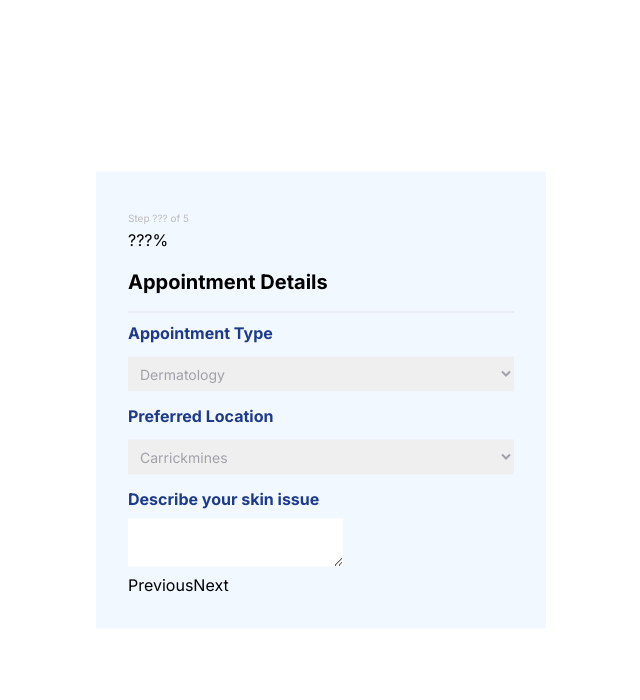
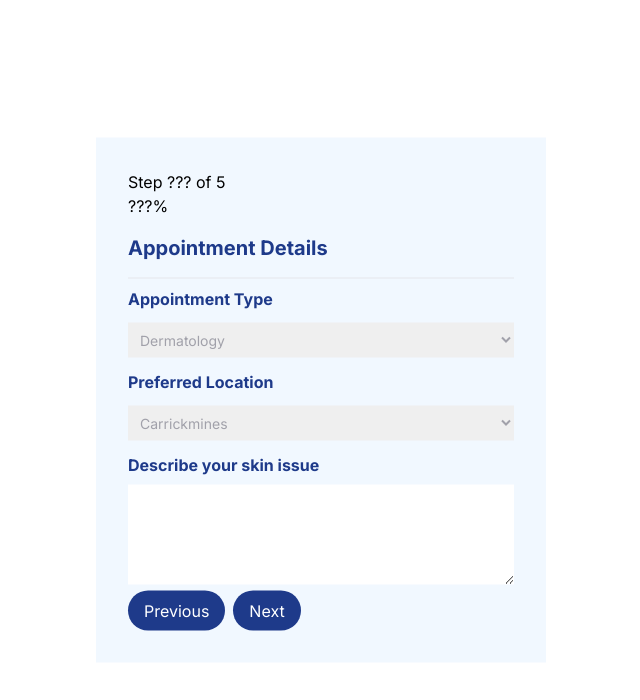
Before and after one commit to DylBrad/multistep-booking-wizard, a Next.js app: page / in a window 1280 px wide. Shown: the top 700 px of the page, without its empty margins (319-959 px from the left). Built offline with nearby package versions, Linux system fonts and the light colour scheme.

Commit message:
Style AppointmentDetail component

```diff
--- a/src/app/components/AppointmentDetails.js
+++ b/src/app/components/AppointmentDetails.js
@@ -1,11 +1,13 @@
+import FormHeader from './form/FormHeader';
 import InputLabel from './form/InputLabel';
 import InputSelect from './form/InputSelect';
+import Button from './form/Button';
 
 const AppointmentDetails = () => {
   return (
     <>
-      <h2 className="font-bold	text-xl	my-4">Appointment Details</h2>
-      <span className="w-full border-t-[1px]"></span>
+      <FormHeader>Appointment Details</FormHeader>
+      <hr className="w-full border-t-[1px]"></hr>
       <div className="dropdown">
         <InputLabel>Appointment Type</InputLabel>
         <InputSelect
@@ -20,11 +22,11 @@ const AppointmentDetails = () => {
       </div>
       <div className="textarea">
         <InputLabel>Describe your skin issue</InputLabel>
-        <textarea />
+        <textarea className="w-full h-[100px]" />
       </div>
       <div>
-        <button>Previous</button>
-        <button>Next</button>
+        <Button>Previous</Button>
+        <Button>Next</Button>
       </div>
     </>
   );
--- a/src/app/components/Consent.js
+++ b/src/app/components/Consent.js
@@ -2,7 +2,7 @@ const Consent = () => {
   return (
     <>
       <h2>Consent</h2>
-      <span className="divider"></span>
+      <hr className="divider"></hr>
 
       <input type="checkbox"></input>
       <p>
--- a/src/app/components/GpDetails.js
+++ b/src/app/components/GpDetails.js
@@ -2,7 +2,7 @@ const GpDetails = () => {
   return (
     <>
       <h2>GP Contact Details</h2>
-      <span className="divider"></span>
+      <hr className="divider"></hr>
       <div>
         <h3>GP Name</h3>
         <label>First</label>
--- a/src/app/components/PatientAddress.js
+++ b/src/app/components/PatientAddress.js
@@ -2,7 +2,7 @@ const PatientAddress = () => {
   return (
     <>
       <h2>Patient Address</h2>
-      <span className="divider"></span>
+      <hr className="divider"></hr>
 
       <h3>Address</h3>
       <input></input>
--- a/src/app/components/PatientDetails.js
+++ b/src/app/components/PatientDetails.js
@@ -2,7 +2,7 @@ const PatientDetails = () => {
   return (
     <>
       <h2>Patient Contact Details</h2>
-      <span className="divider"></span>
+      <hr className="divider"></hr>
       <div>
         <h3>Name</h3>
         <label>First</label>
--- /dev/null
+++ b/src/app/components/form/Button.js
@@ -0,0 +1,9 @@
+const Button = ({ children }) => {
+  return (
+    <button className="px-4 py-2 rounded-full bg-blue-900 mr-2 text-white">
+      {children}
+    </button>
+  );
+};
+
+export default Button;
--- /dev/null
+++ b/src/app/components/form/FormHeader.js
@@ -0,0 +1,5 @@
+const FormHeader = ({ children }) => {
+  return <h2 className="font-bold	text-xl	my-4 text-blue-900">{children}</h2>;
+};
+
+export default FormHeader;
--- a/src/app/globals.css
+++ b/src/app/globals.css
@@ -22,7 +22,7 @@ body {
   transform: translate(-50%, -50%);
 }
 
-.navigation span {
+.navigation hr {
   font-size: 10px;
   color: #bfbdbd;
 }
```
